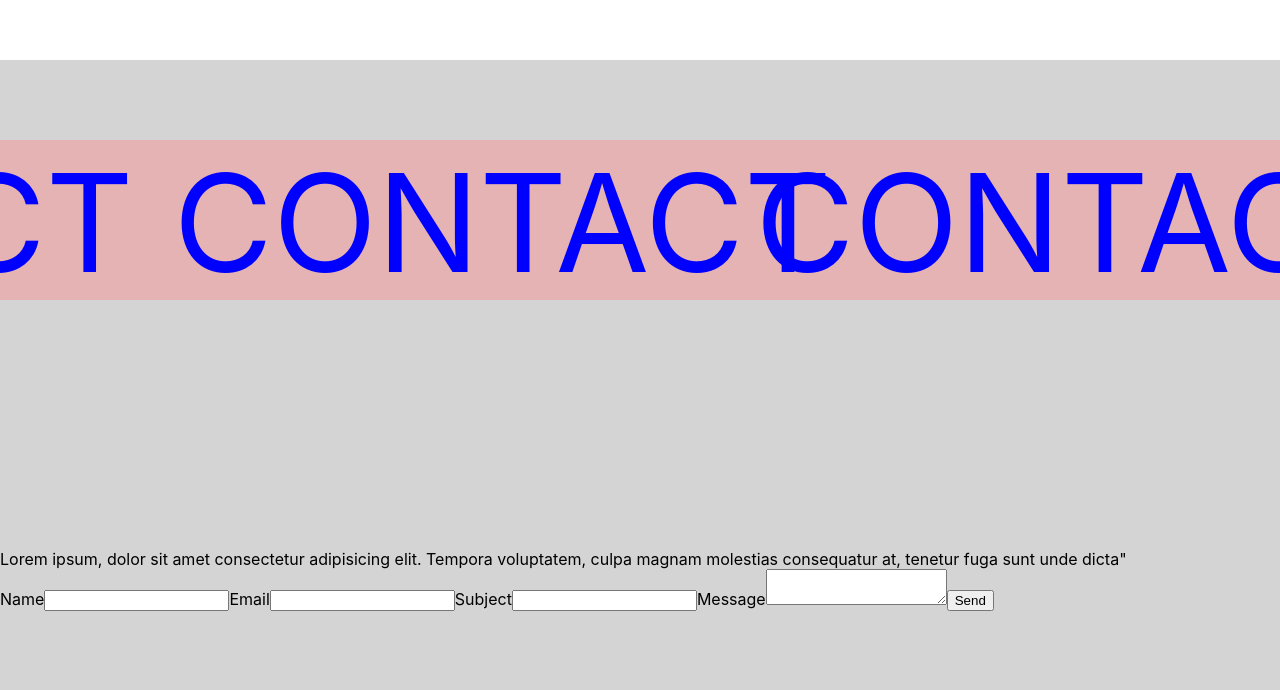
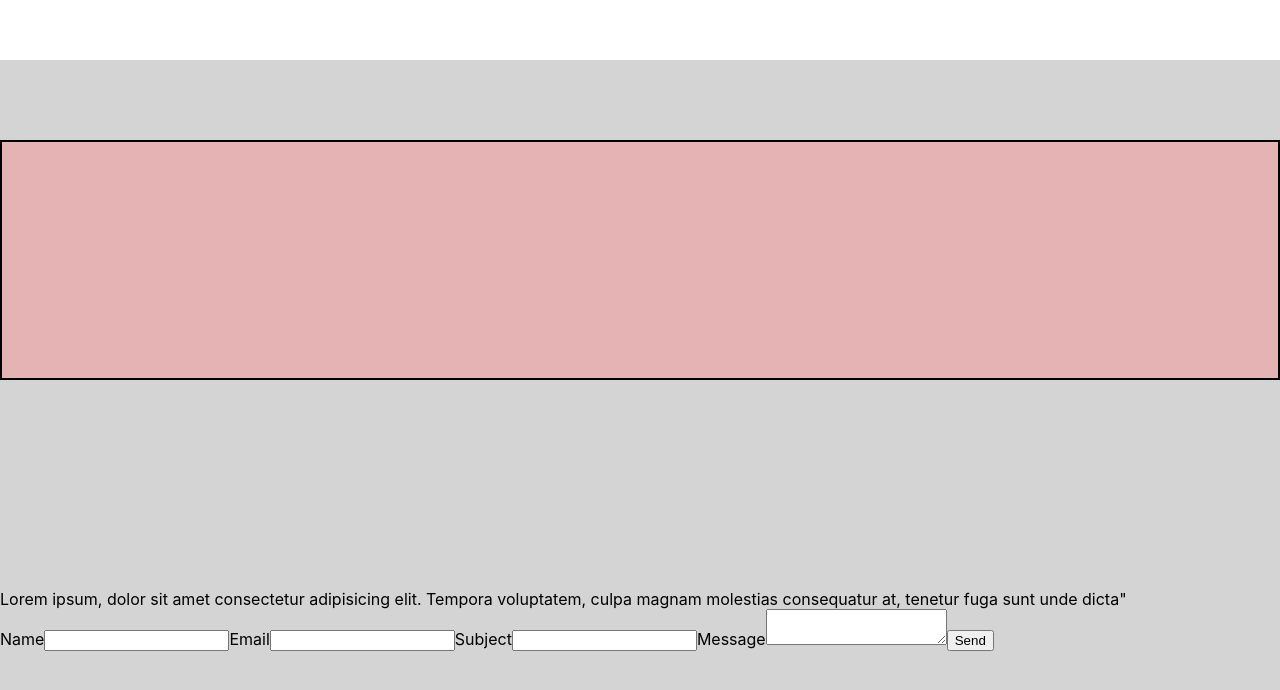
Before and after one commit to sparklingwaterlemon/Portfolio, a React (Create React App) app: page / in a window 1280 px wide. Shown: the part 4180-4870 px from the top of the page. Built offline with nearby package versions, Linux system fonts and the light colour scheme.

Commit message:
redid marquee scroll and updated readme

```diff
--- a/src/Components/ContactSection/ContactSection.css
+++ b/src/Components/ContactSection/ContactSection.css
@@ -6,37 +6,47 @@
     background-color: rgba(147, 147, 147, 0.4);
 }
 
-
 .marquee-container{
     background-color: rgba(252, 127, 127,.4);
     margin-top: 10vh;
 
-    height: 20vh;
-    width: 100%;
+    width: 100vw;
+    height: 30vh;
+
+    border: 2px solid black;
 
     overflow: hidden;
     white-space: nowrap;
+    font-size: 10em;
+}
 
-
-    font-size: 8.5em;
-}
 .marquee-text1{
-    height: inherit;
-    width: inherit;
     color: blue;
     display: inline-block;
 
-    animation: marquee 16s linear infinite;
-    /* animation-direction: reverse; */
+    animation: marquee1 50s linear infinite;
 }
-.c {
-    margin-right: 40px;
+.marquee-text2{
+    color: red;
+    display: inline-block;
+
+    animation: marquee2 50s linear infinite;
+    animation-delay: 25s;
 }
-@keyframes marquee {
+
+@keyframes marquee1 {
     from {
-        transform: translateX(0%);
+        transform: translateX(100%);
     }
     to {
         transform: translateX(-100%);
     }
 }
+@keyframes marquee2 {
+    from {
+        transform: translateX(0%);
+    }
+    to {
+        transform: translateX(-200%);
+    }
+}
--- a/src/Components/ContactSection/ContactSection.jsx
+++ b/src/Components/ContactSection/ContactSection.jsx
@@ -45,13 +45,17 @@ export default function ContactSection() {
 
             <div className="marquee-container">
                 <div class="marquee-text1">
-                    <span className="c">CONTACT</span>
-                    <span className="c">CONTACT</span>
+                    <span className="c">&nbsp; CONTACT </span>
+                    <span className="c">CONTACT </span>
+                    <span className="c">CONTACT </span>
+                    <span className="c">CONTACT </span>
                 </div>
 
-                <div class="marquee-text1">
-                    <span className="c">CONTACT</span>
-                    <span className="c">CONTACT</span>
+                <div class="marquee-text2">
+                    <span className="c">&nbsp; CONTACT </span>
+                    <span className="c">CONTACT </span>
+                    <span className="c">CONTACT </span>
+                    <span className="c">CONTACT </span>
                 </div>
             </div>
 
```
Also changed, not shown: 1 other file (tests, documents, lock files or other folders).
